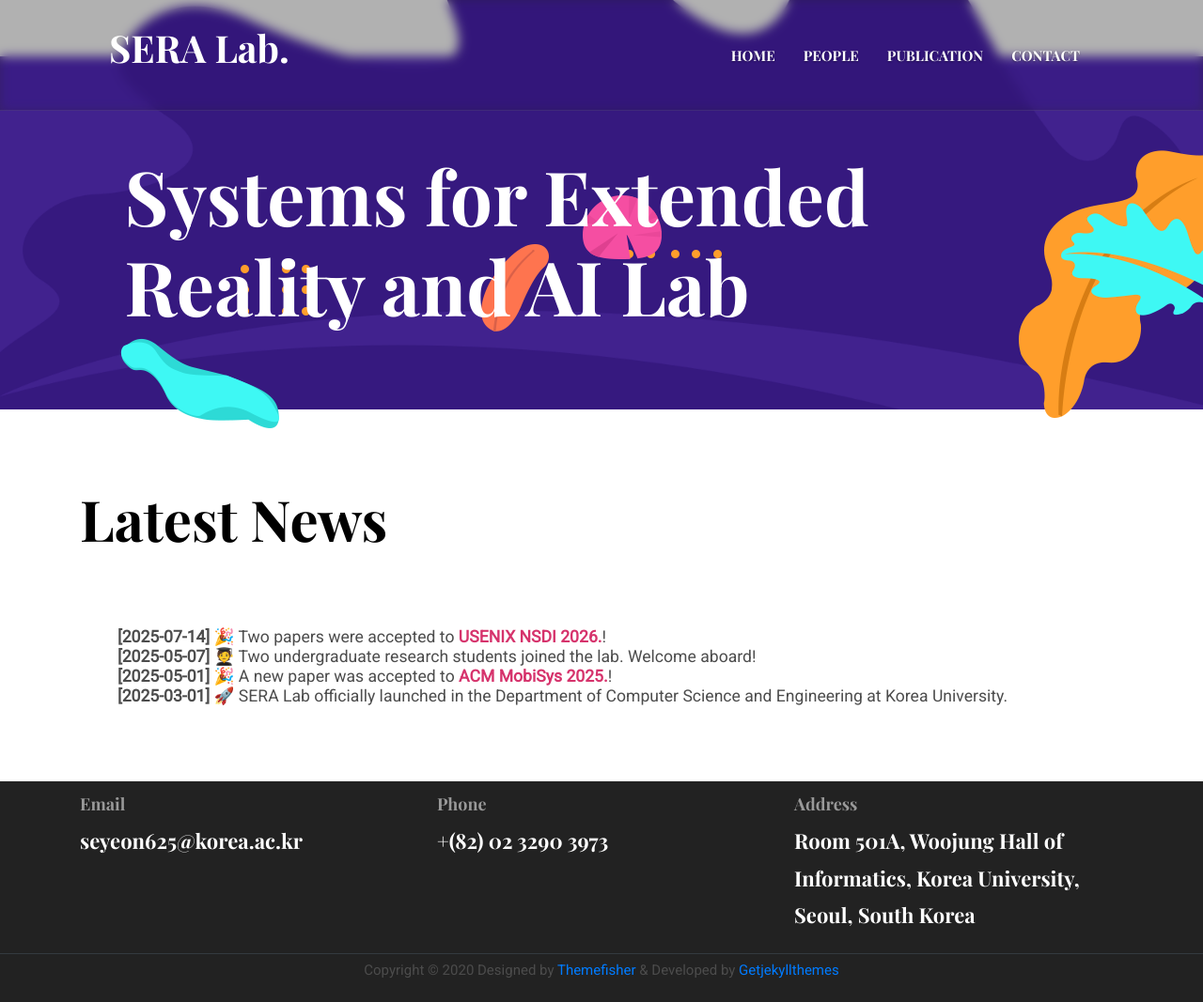
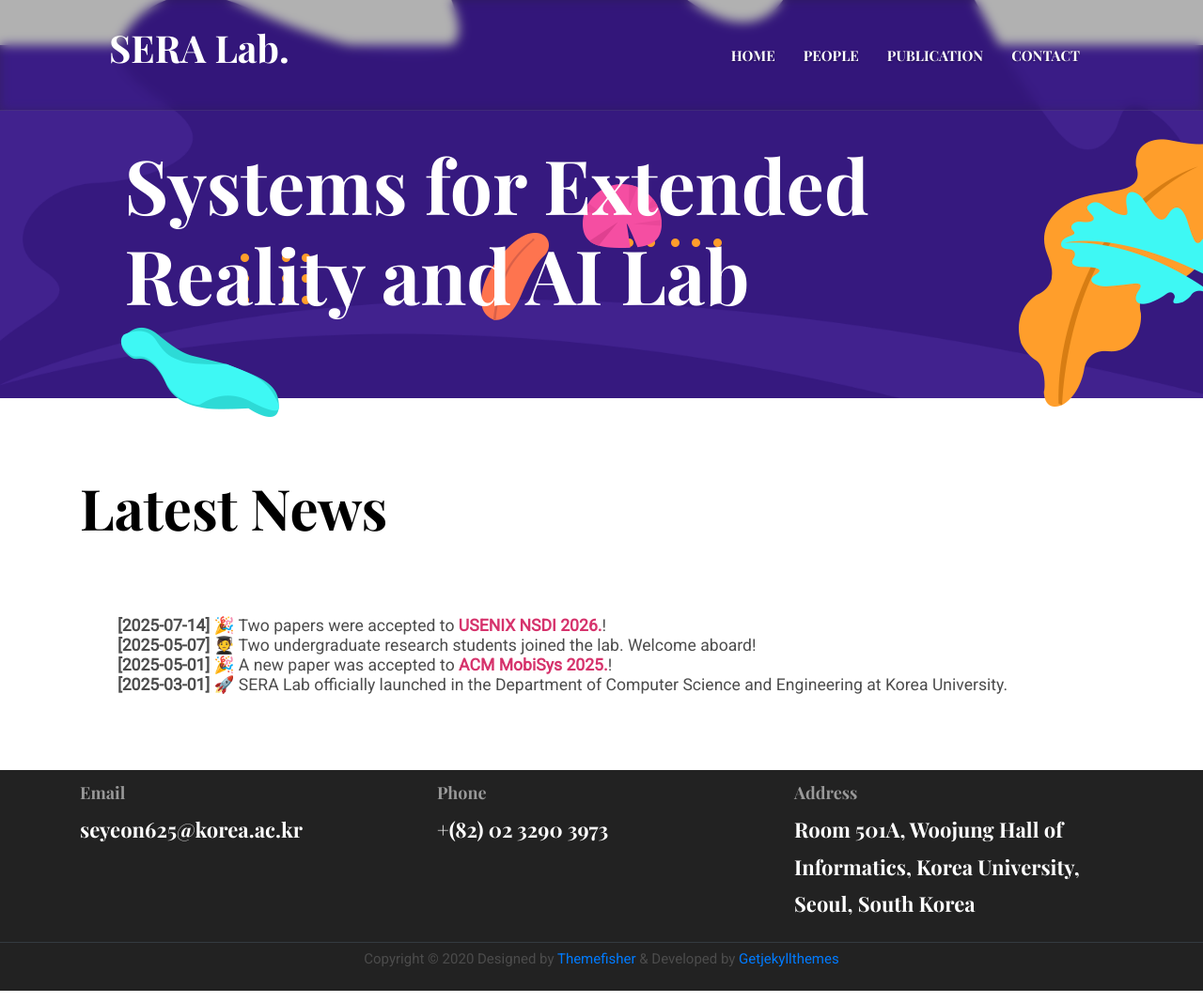
Before and after one commit to seyeon4302/seyeon4302.github.io, a Jekyll site: the page built from index.html, in a window 1280 px wide and 1067 px high. Shown: the whole window at 94% size. Built offline with Jekyll 4.4.1, drawn with Linux system fonts in a browser that asks for light colours.

Commit message:
Update custom.css

```diff
--- a/assets/scss/custom.css
+++ b/assets/scss/custom.css
@@ -71,8 +71,8 @@
 .navbar-brand img { max-height: 30px; }
 
 /* ===== 헤더 높이 변수 & 기본 오프셋 ===== */
-:root { --navbar-height: 56px; }                 /* 모바일 기준 */
-@media (min-width: 992px) { :root { --navbar-height: 60px; } }  /* 데스크톱 */
+:root { --navbar-height: 44px; }                 /* 모바일 기준 */
+@media (min-width: 992px) { :root { --navbar-height: 48px; } }  /* 데스크톱 */
 
 /* 기본: 히어로(배너) 없는 페이지는 body 상단 패딩으로 공간 확보 */
 body { padding-top: var(--navbar-height); }
```
